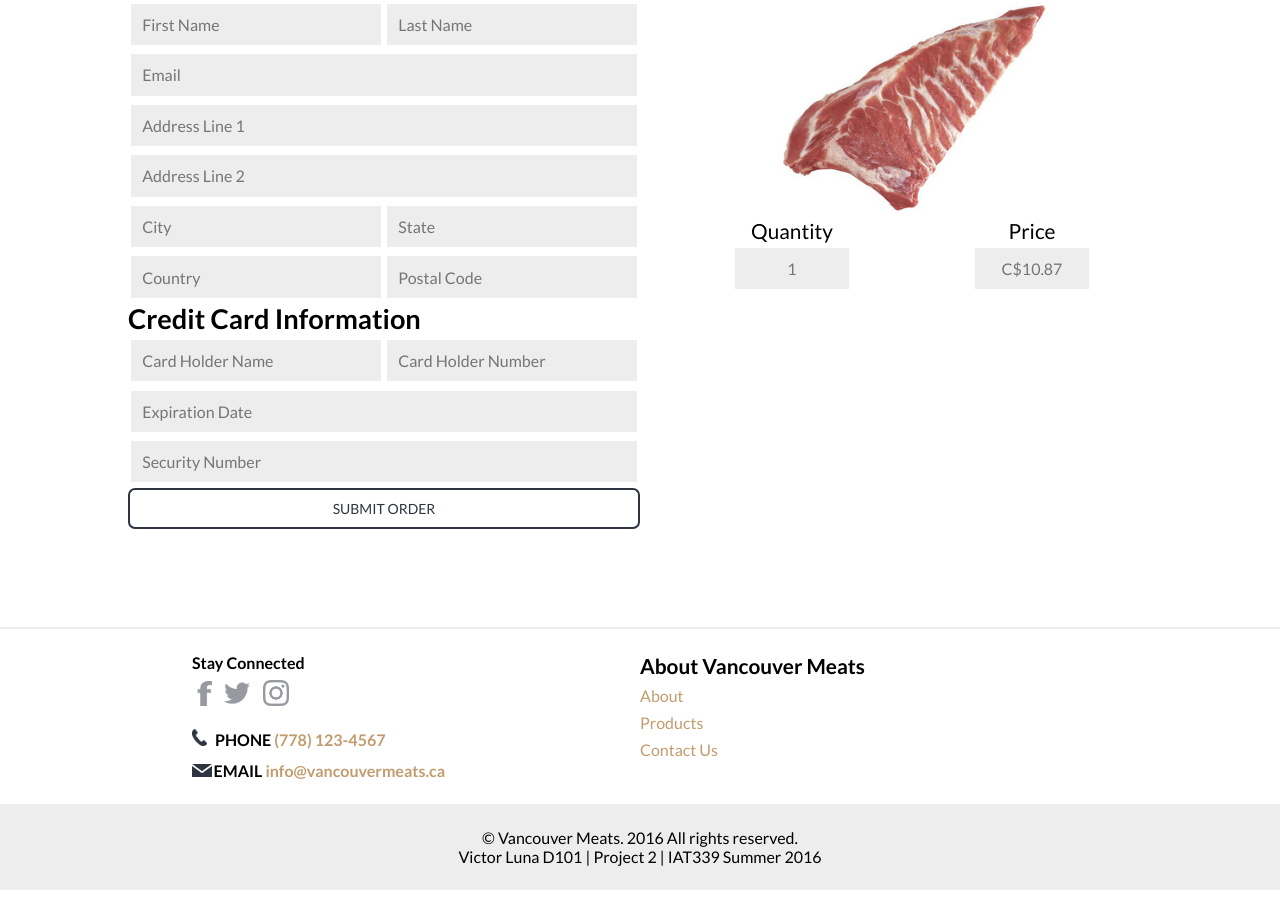
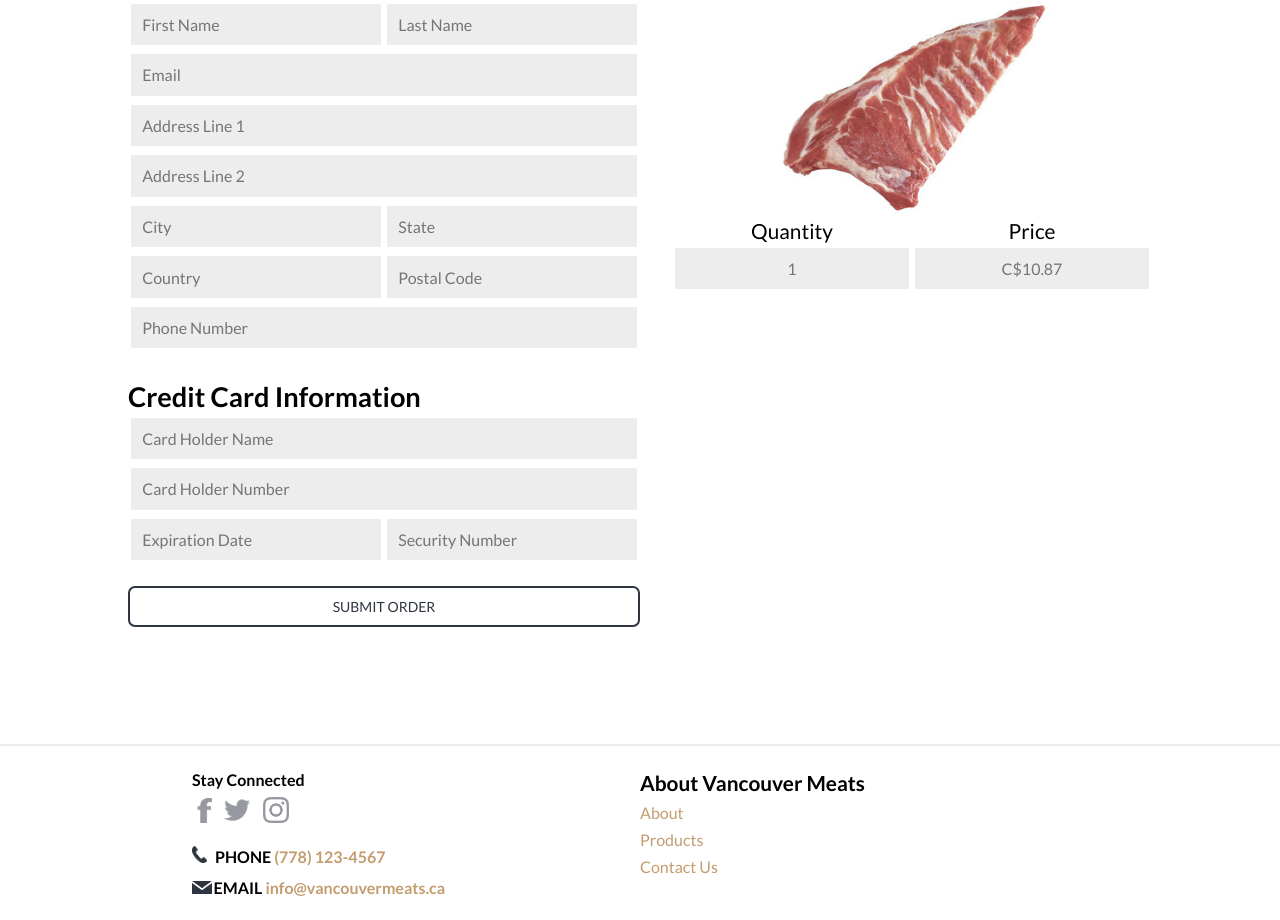
Before and after one commit to vluna/project2-company, a PHP site: page /checkout.php in a window 1280 px wide. Shown: the part 206-1126 px from the top of the page. Before the commit the page ends 1096 px from the top, so only its background shows below. Run offline with PHP 8.4, Linux system fonts and the light colour scheme.

Commit message:
finished checkout and modified the respective css

```diff
--- a/checkout.php
+++ b/checkout.php
@@ -9,28 +9,50 @@
 		<div class="col-1of2">
 			<h2> Shipping Information </h2>
             <form method="post" action="">
-                <input name="name" type="text" class="input-field" placeholder="First Name" id="name" > <input name="name" type="text" class="input-field" placeholder="Last Name" id="name">
+                <div class="col-1of2-in">
+                	<input name="first-name" type="text" class="input-field" placeholder="First Name">
+                </div>
+                <div class="col-1of2-in">
+                	<input name="last-name" type="text" class="input-field" placeholder="Last Name">
+                </div>
 
                 <input name="email" type="text" class="input-field" id="email" placeholder="Email">
 
-                <input name="address" type="text" class="input-field" id="address" placeholder="Address Line 1">
+				<input name="address-1" type="text" class="input-field" placeholder="Address Line 1">
 
-                <input name="address" type="text" class="input-field" id="address" placeholder="Address Line 2">
+                <input name="address-2" type="text" class="input-field" placeholder="Address Line 2">
+                <div class="col-1of2-in">
+                	<input name="city" type="text" class="input-field" placeholder="City">
+                </div>
+                <div class="col-1of2-in">
+                	<input name="state" type="text" class="input-field" placeholder="State">
+                </div>
 
-                <input name="city" type="text" class="input-field" placeholder="City" id="city" > <input name="state" type="text" class="input-field" placeholder="State" id="state">
+                <div class="col-1of2-in">
+                	<input name="country" type="text" class="input-field" placeholder="Country">
+                </div>
 
-                <input name="country" type="text" class="input-field" placeholder="Country" id="country" required> <input name="postal-code" type="text" class="input-field" placeholder="Postal Code" id="postal-code">
+                <div class="col-1of2-in">
+                	<input name="postal-code" type="text" class="input-field" placeholder="Postal Code">
+                </div>
+
+                <input name="number" type="text" class="input-field" placeholder="Phone Number">
             </form>
 
-            <h2> Credit Card Information </h2>
+            <h2 class="credit-card-title"> Credit Card Information </h2>
             <form method="post" action="">
-                <input name="email" type="text" class="input-field" id="email" placeholder="Card Holder Name">
+                <input name="card-name" type="text" class="input-field" id="email" placeholder="Card Holder Name">
 
-                <input name="address" type="text" class="input-field" id="address" placeholder="Card Holder Number">
+                <input name="card-number" type="text" class="input-field" id="address" placeholder="Card Holder Number">
 
-                <input name="city" type="text" class="input-field" placeholder="Expiration Date" id="city" > <input name="state" type="text" class="input-field" placeholder="Security Number" id="state">
+                <div class="col-1of2-in">
+                	<input name="expiration-date" type="text" class="input-field" placeholder="Expiration Date">
+                </div>
+                <div class="col-1of2-in">
+                	<input name="security-number" type="text" class="input-field" placeholder="Security Number">
+                </div>
 
-                <input type="submit" name="submit" value="SUBMIT ORDER" class="button-submit">
+                <input id="submit-order" type="submit" name="submit" value="SUBMIT ORDER" class="button-submit">
             </form>
 		</div>
 		<div class="col-1of2 order-summary">
--- a/css/grid.css
+++ b/css/grid.css
@@ -31,6 +31,10 @@
 }
 
 .col-1of3 {
+	width: 33.3%;
+}
+
+.col-1of3-in {
 	width: 33.3%;
 }
 
@@ -86,4 +90,8 @@
 	.col-1of4 {
 		width: 100%;
 	}
+
+	.col-2of3-in {
+		width: 100%;
+	}
 }
--- a/css/main.css
+++ b/css/main.css
@@ -452,33 +452,6 @@ nav ul li.menu-icon {
     width: 100%;
 }
 
-#checkout input:nth-child(1) {
-    width: 50%;
-    float: left;
-}
-
-#checkout input:nth-child(2) {
-    width: 50%;
-}
-
-#checkout input:nth-child(6) {
-    width: 50%;
-    float: left;
-}
-
-#checkout input:nth-child(7) {
-    width: 50%;
-}
-
-#checkout input:nth-child(8) {
-    width: 50%;
-    float: left;
-}
-
-#checkout input:nth-child(9) {
-    width: 50%;
-}
-
 .order-summary {
     padding-left: 2em !important;
 }
@@ -487,8 +460,12 @@ nav ul li.menu-icon {
     text-align: center;
 }
 
-#checkout input:nth-child(10) {
-    width: 20%;
+.credit-card-title {
+    padding-top: 1em;
+}
+
+#checkout input[type="submit"] {
+    margin: 1.5em 0;
 }
 
 /*
@@ -809,6 +786,11 @@ footer {
     #cart .product-detail-image {
         margin-bottom: 1em;
     }
+
+
+    .order-summary {
+        padding-left: 0 !important;
+    }
 }
 
 @media screen and (max-width:42.5em) {
--- a/includes/footer.html
+++ b/includes/footer.html
@@ -15,9 +15,9 @@
 			            </div>
 			            <div class="col-1of2 about-footer">
 			            	<h3>About Vancouver Meats </h3>
-			            	<p><a href="../about.php"> About </a></p>
-			            	<p><a href="../products.php"> Products </a></p>
-			            	<p><a href="../contact.php"> Contact Us </a></p>
+			            	<p><a href="../project2-company/about.php"> About </a></p>
+			            	<p><a href="../project2-company/products.php"> Products </a></p>
+			            	<p><a href="../project2-company/contact.php"> Contact Us </a></p>
 			            </div>
 			        </div>
 	            </div>
--- a/js/script.js
+++ b/js/script.js
@@ -28,12 +28,14 @@ function triggerAboutNav() {
 	document.getElementsByClassName("about-navbar")[0].classList.toggle("responsive");
 }
 
-$('a').click(function(){
-    $('html, body').animate({
-        scrollTop: $( $(this).attr('href') ).offset().top
-    }, 500);
-    return false;
+$('#submit-order').click(function(){
+	if (window.confirm('Are you sure you want to submit?')) {
+		window.location = '../index.php';
+	}
+
 });
+
+
 
 $('#pork-belly-1').click(function() {
 	$('#show-pork-belly-1').show();
```
